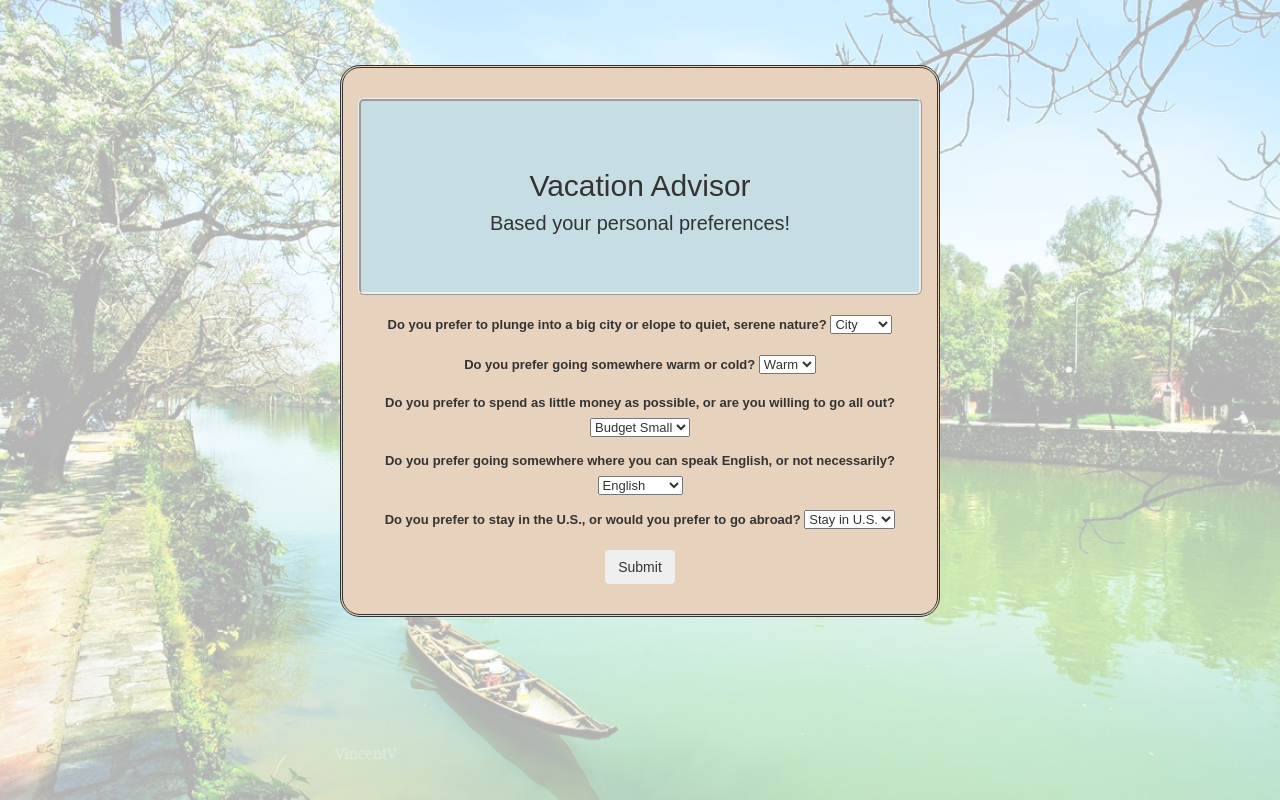
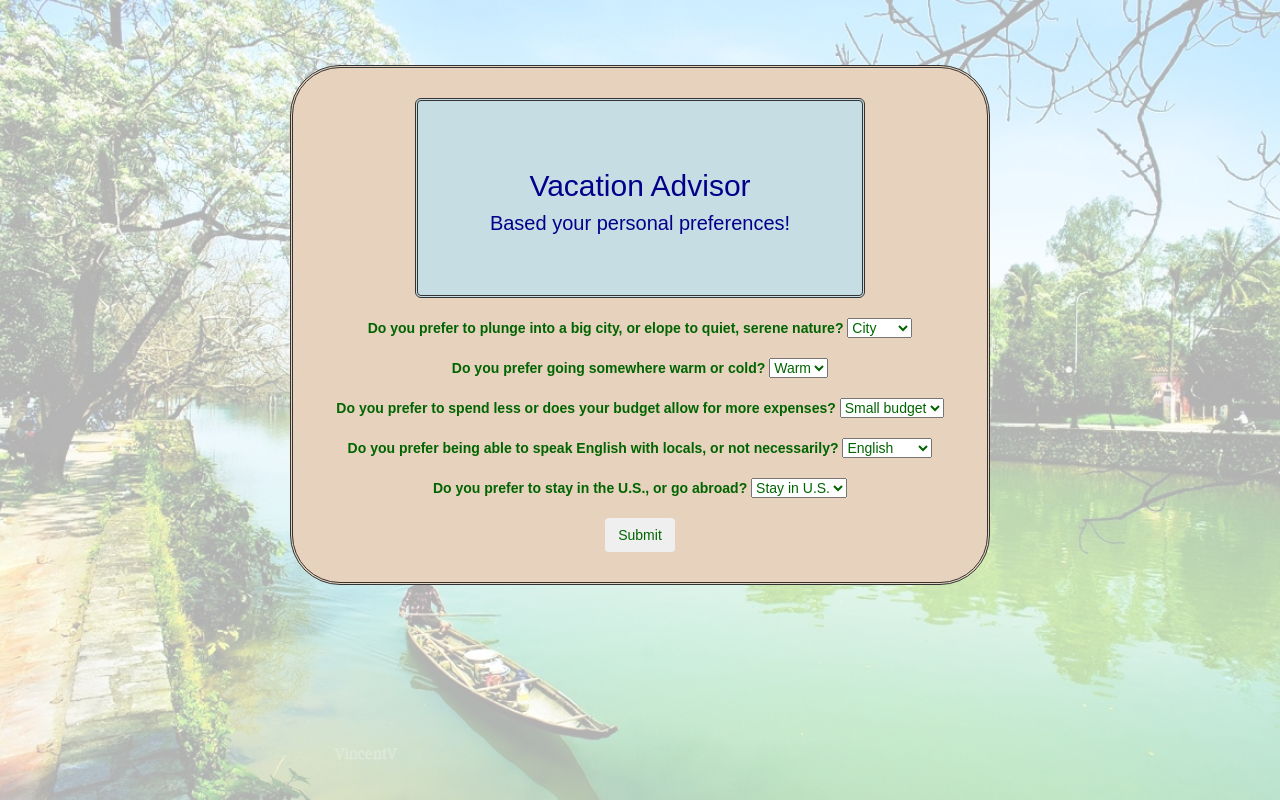
Before and after one commit to cafrinko/Vacation, a plain HTML site: page index.html in a window 1280 px wide. Drawn offline with Linux system fonts and the light colour scheme.

Commit message:
add styles to fonts, narrow jumbotron, and edit survey questions

```diff
--- a/css/styles.css
+++ b/css/styles.css
@@ -6,8 +6,8 @@
     border-style: double;
     margin-top: 65px;
     margin-bottom: 50px;
-    width: 600px;
-    border-radius: 20px;
+    width: 700px;
+    border-radius: 50px;
     background-color: rgb(230, 210, 189);
     font-family: sans-serif;
     padding-bottom: 20px;
@@ -23,24 +23,33 @@ body img {
   }
 
 .jumbotron {
+  display: inline-block;
   margin-top: 30px;
   margin-bottom: 20px;
-  border-style: ridge;
+  height: 200px;
+  width: 450px;
+  text-align: center;
+  vertical-align: middle;
+  border-style: double;
+  border-radius: 20px;
   background-color: rgb(198, 221, 228)
 }
 
 h3 {
   font-family: sans-serif;
   font-size: 30px;
+  color: darkblue;
 }
 
 h4 {
   font-family: sans-serif;
   font-size: 20px;
+  color: darkblue;
 }
 
 #survey {
-  font-size: 13px;
+  font-size: 14px;
+  color: darkgreen;
   background-color: faf0e6;
   text-align: center
   margin-top: 20px;
--- a/index.html
+++ b/index.html
@@ -17,7 +17,7 @@
 <!--Survey Questions-->
     <form id="survey">
       <div class="form-group">
-        <label for="sq1">Do you prefer to plunge into a big city or elope to quiet, serene nature?</label>
+        <label for="sq1">Do you prefer to plunge into a big city, or elope to quiet, serene nature?</label>
         <select id="sq1">
           <option value="city">City</option>
           <option value="nature">Nature</option>
@@ -33,15 +33,15 @@
       </div>
 
       <div class="form-group">
-        <label for="sq3">Do you prefer to spend as little money as possible, or are you willing to go all out?</label>
+        <label for="sq3">Do you prefer to spend less or does your budget allow for more expenses?</label>
         <select id="sq3">
-          <option value="budgetsm">Budget Small</option>
-          <option value="budgetbig">Budget Big</option>
+          <option value="budgetsm">Small budget</option>
+          <option value="budgetbig">Big budget</option>
         </select>
       </div>
 
       <div class="form-group">
-        <label for="sq4">Do you prefer going somewhere where you can speak English, or not necessarily?</label>
+        <label for="sq4">Do you prefer being able to speak English with locals, or not necessarily?</label>
         <select id="sq4">
           <option value="english">English</option>
           <option value="noenglish">No English</option>
@@ -49,7 +49,7 @@
       </div>
 
       <div class="form-group">
-        <label for="sq5">Do you prefer to stay in the U.S., or would you prefer to go abroad?</label>
+        <label for="sq5">Do you prefer to stay in the U.S., or go abroad?</label>
         <select id="sq5">
           <option value="stayus">Stay in U.S.</option>
           <option value="abroad">Go abroad</option>
```
